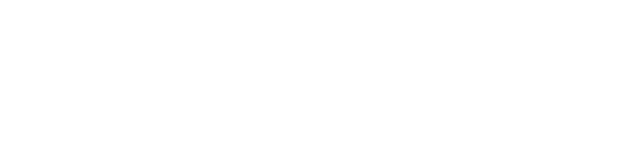
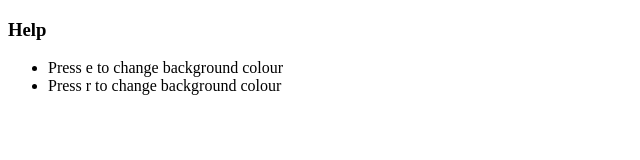
Before and after one commit to rachaelcodes/styling-randomizer, a plain HTML site: page index.html in a window 1280 px wide. Shown: the whole page, without its empty margins (0-640 px from the left). Drawn offline with Linux system fonts and the light colour scheme.

Commit message:
Update index.html

```diff
--- a/index.html
+++ b/index.html
@@ -11,6 +11,13 @@
 </head>
 <body>
 <script src="app.js"></script>
+	<aside id="help">
+		<h3>Help</h3>
+		<ul>
+			<li>Press e to change background colour</li>
+			<li>Press r to change background colour</li>
+		</ul>
+	</aside>
 </body>
 
 <!-- https://enlight.ml/projects/color/color-generator.html -->
```
